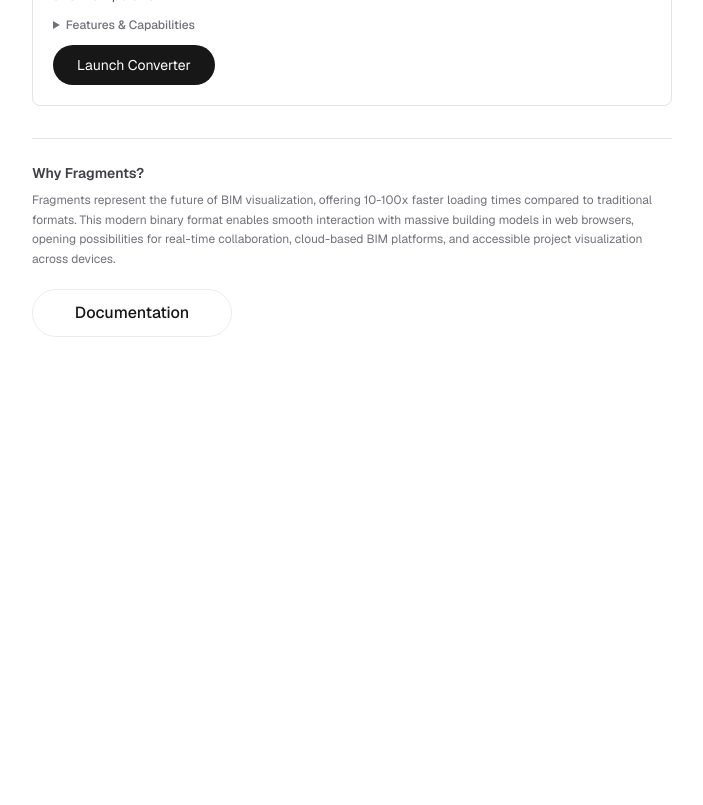
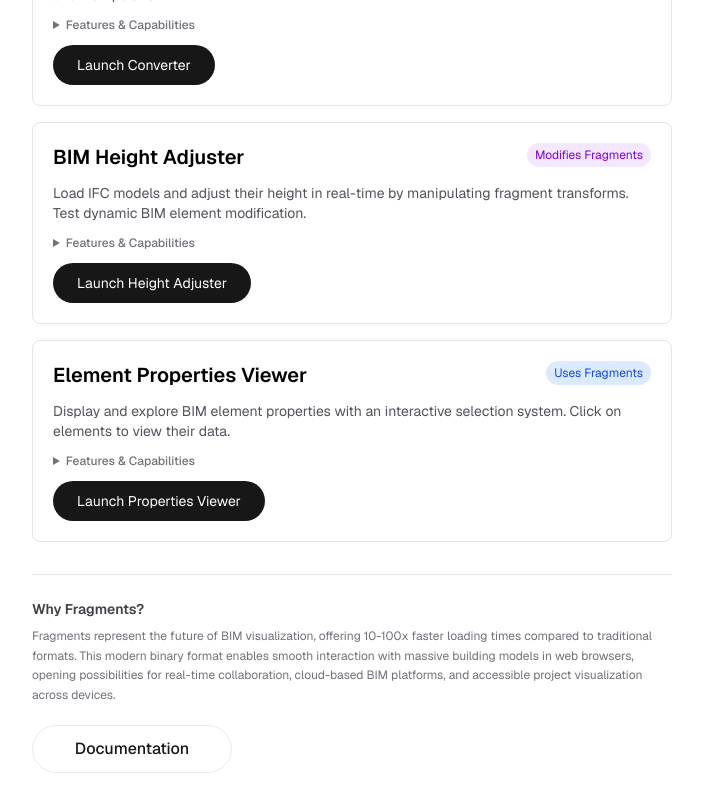
Before and after one commit to MuhammedBasith/thatopencompany-nextjs-poc, a Next.js app: page / in a window 1280 px wide. Shown: the part 880-1685 px from the top of the page, without its empty margins (288-991 px from the left). Before the commit the page ends 1345 px from the top, so only its background shows below. Built offline with nearby package versions, Linux system fonts and the light colour scheme.

Commit message:
feat(page): update homepage with new fragment modifier card

```diff
--- a/app/page.tsx
+++ b/app/page.tsx
@@ -108,6 +108,64 @@ export default function Home() {
                 Launch Converter
               </Link>
             </div>
+
+            <div className="border border-zinc-200 dark:border-zinc-800 rounded-lg p-5 hover:border-zinc-300 dark:hover:border-zinc-700 transition-colors">
+              <div className="flex items-start justify-between mb-3">
+                <h2 className="text-xl font-semibold text-black dark:text-zinc-50">BIM Height Adjuster</h2>
+                <span className="text-xs px-2 py-1 rounded-full bg-purple-100 dark:bg-purple-900 text-purple-700 dark:text-purple-300">Modifies Fragments</span>
+              </div>
+              <p className="text-sm text-zinc-600 dark:text-zinc-400 mb-3">
+                Load IFC models and adjust their height in real-time by manipulating fragment transforms. Test dynamic BIM element modification.
+              </p>
+              <details className="mb-3">
+                <summary className="text-xs font-medium text-zinc-500 dark:text-zinc-400 cursor-pointer hover:text-zinc-700 dark:hover:text-zinc-300">
+                  Features & Capabilities
+                </summary>
+                <ul className="mt-2 text-xs text-zinc-500 dark:text-zinc-400 space-y-1 pl-4">
+                  <li>• Real-time height adjustment with increment/decrement controls</li>
+                  <li>• Modify fragment transforms (Y-coordinate position)</li>
+                  <li>• Visual feedback with current height display</li>
+                  <li>• Reset to original position capability</li>
+                  <li>• Drag-and-drop positioning on grid</li>
+                  <li>• Test dynamic BIM element manipulation</li>
+                </ul>
+              </details>
+              <Link
+                className="inline-flex h-10 items-center justify-center rounded-full bg-foreground px-6 text-sm text-background transition-colors hover:bg-[#383838] dark:hover:bg-[#ccc]"
+                href="/ifc-height-adjuster"
+              >
+                Launch Height Adjuster
+              </Link>
+            </div>
+
+            <div className="border border-zinc-200 dark:border-zinc-800 rounded-lg p-5 hover:border-zinc-300 dark:hover:border-zinc-700 transition-colors">
+              <div className="flex items-start justify-between mb-3">
+                <h2 className="text-xl font-semibold text-black dark:text-zinc-50">Element Properties Viewer</h2>
+                <span className="text-xs px-2 py-1 rounded-full bg-blue-100 dark:bg-blue-900 text-blue-700 dark:text-blue-300">Uses Fragments</span>
+              </div>
+              <p className="text-sm text-zinc-600 dark:text-zinc-400 mb-3">
+                Display and explore BIM element properties with an interactive selection system. Click on elements to view their data.
+              </p>
+              <details className="mb-3">
+                <summary className="text-xs font-medium text-zinc-500 dark:text-zinc-400 cursor-pointer hover:text-zinc-700 dark:hover:text-zinc-300">
+                  Features & Capabilities
+                </summary>
+                <ul className="mt-2 text-xs text-zinc-500 dark:text-zinc-400 space-y-1 pl-4">
+                  <li>• Interactive element selection with highlighter</li>
+                  <li>• Display fragment IDs and express IDs</li>
+                  <li>• Real-time property updates on selection</li>
+                  <li>• Load and visualize BIM fragments</li>
+                  <li>• Clean UI for property inspection</li>
+                  <li>• Mobile-responsive controls</li>
+                </ul>
+              </details>
+              <Link
+                className="inline-flex h-10 items-center justify-center rounded-full bg-foreground px-6 text-sm text-background transition-colors hover:bg-[#383838] dark:hover:bg-[#ccc]"
+                href="/element-properties"
+              >
+                Launch Properties Viewer
+              </Link>
+            </div>
           </div>
 
           <div className="border-t border-zinc-200 dark:border-zinc-800 pt-6 w-full max-w-2xl mb-5">
```
